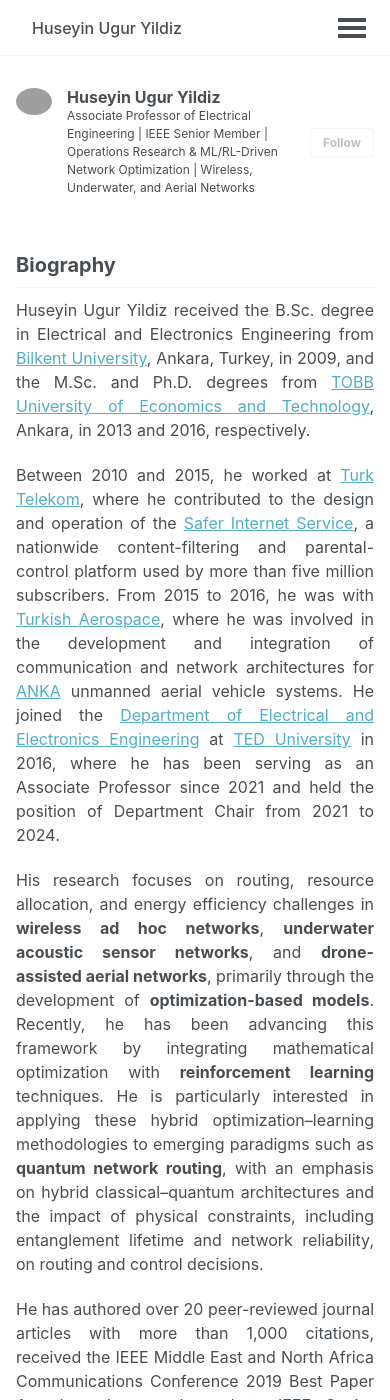
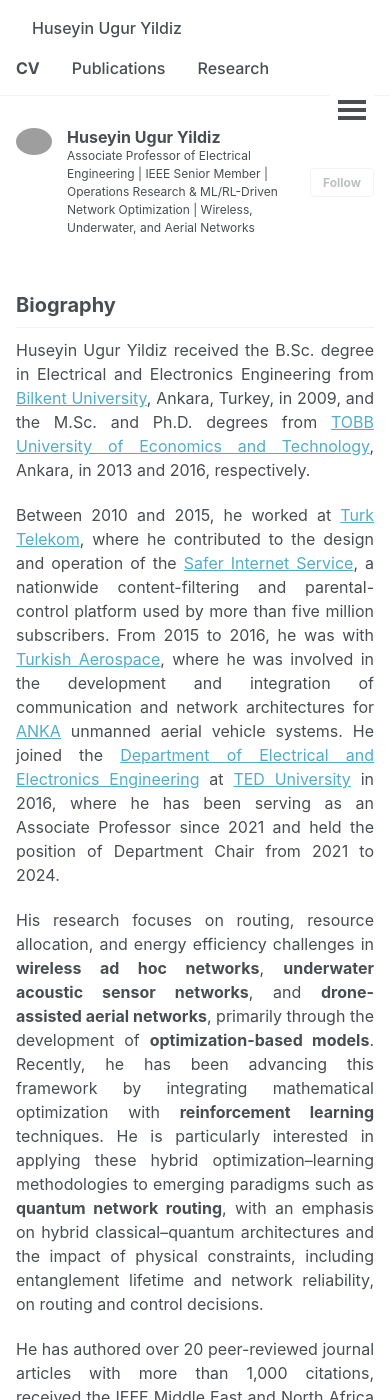
Before and after one commit to huguryildiz/huguryildiz.github.io, a Jekyll site: the page built from index.md, in a window 390 px wide and 1400 px high. Built offline with Jekyll 4.4.1, drawn with Linux system fonts in a browser that asks for light colours; a script bundle is joined from its source files by our own code; library files that are not in the unit come from our copies; a style sheet for code colours, icons or effects is not loaded.

Commit message:
Update custom.css

```diff
--- a/assets/css/custom.css
+++ b/assets/css/custom.css
@@ -374,127 +374,3 @@
   height: 360px;
   border: none;
 }
-
-/* =========================================================
-   17) Theme Toggle Button & Desktop Navigation
-   ========================================================= */
-
-/* Theme toggle butonunu her zaman göster */
-#theme-toggle,
-.theme-toggle {
-  display: inline-flex !important;
-  visibility: visible !important;
-  opacity: 1 !important;
-}
-
-/* Desktop - Hamburger'ı tamamen gizle */
-@media (min-width: 769px) {
-  .greedy-nav__toggle,
-  .greedy-nav .greedy-nav__toggle {
-    display: none !important;
-    visibility: hidden !important;
-  }
-}
-
-/* =========================================================
-   18) Mobile Navigation (≤768px)
-   Sadece mobilde aktif - Desktop'a DOKUNMA
-   ========================================================= */
-@media (max-width: 768px) {
-
-  /* Mobil navigation layout */
-  .masthead__inner-wrap {
-    position: relative;
-  }
-
-  .greedy-nav {
-    display: flex !important;
-    align-items: center !important;
-    justify-content: space-between !important;
-  }
-
-  /* Site title - solda */
-  .site-title {
-    order: 1;
-    flex: 0 0 auto;
-  }
-
-  /* Desktop menü linklerini gizle */
-  .greedy-nav .visible-links {
-    display: none !important;
-  }
-
-  /* Theme toggle - ortada, sağa yaslanmış */
-  .greedy-nav .theme-toggle {
-    order: 2;
-    margin-left: auto;
-    margin-right: 8px;
-  }
-
-  /* Hamburger - sağda */
-  .greedy-nav .greedy-nav__toggle {
-    display: inline-flex !important;
-    order: 3;
-    visibility: visible !important;
-  }
-
-  /* Mobil dropdown menü */
-  .greedy-nav .hidden-links {
-    display: block !important;
-    position: absolute !important;
-    top: 100% !important;
-    right: 0 !important;
-    margin-top: 0.5rem !important;
-    background: var(--mm-background-color, #fff) !important;
-    border: 1px solid var(--mm-border-color, rgba(0,0,0,0.1)) !important;
-    border-radius: 8px !important;
-    box-shadow: 0 4px 12px rgba(0,0,0,0.1) !important;
-    z-index: 9999 !important;
-    min-width: 200px !important;
-    padding: 0.5rem 0 !important;
-  }
-
-  /* Dropdown kapalı durumu */
-  .greedy-nav .hidden-links.hidden {
-    display: none !important;
-  }
-
-  /* Dark mode dropdown */
-  html.dark .greedy-nav .hidden-links,
-  [data-theme="dark"] .greedy-nav .hidden-links {
-    background: var(--mm-background-color, #252a34) !important;
-    border-color: rgba(255,255,255,0.1) !important;
-    box-shadow: 0 4px 12px rgba(0,0,0,0.3) !important;
-  }
-
-  /* Dropdown items */
-  .greedy-nav .hidden-links li {
-    display: block !important;
-    margin: 0 !important;
-  }
-
-  .greedy-nav .hidden-links a {
-    display: block !important;
-    padding: 0.75rem 1rem !important;
-    text-decoration: none !important;
-  }
-
-  .greedy-nav .hidden-links a:hover {
-    background: rgba(0,0,0,0.05) !important;
-  }
-
-  html.dark .greedy-nav .hidden-links a:hover,
-  [data-theme="dark"] .greedy-nav .hidden-links a:hover {
-    background: rgba(255,255,255,0.05) !important;
-  }
-
-  /* Selected item */
-  .greedy-nav .hidden-links .masthead__menu-item.selected a {
-    background: rgba(0,0,0,0.08) !important;
-  }
-
-  html.dark .greedy-nav .hidden-links .masthead__menu-item.selected a,
-  [data-theme="dark"] .greedy-nav .hidden-links .masthead__menu-item.selected a {
-    background: rgba(255,255,255,0.08) !important;
-  }
-}
```
